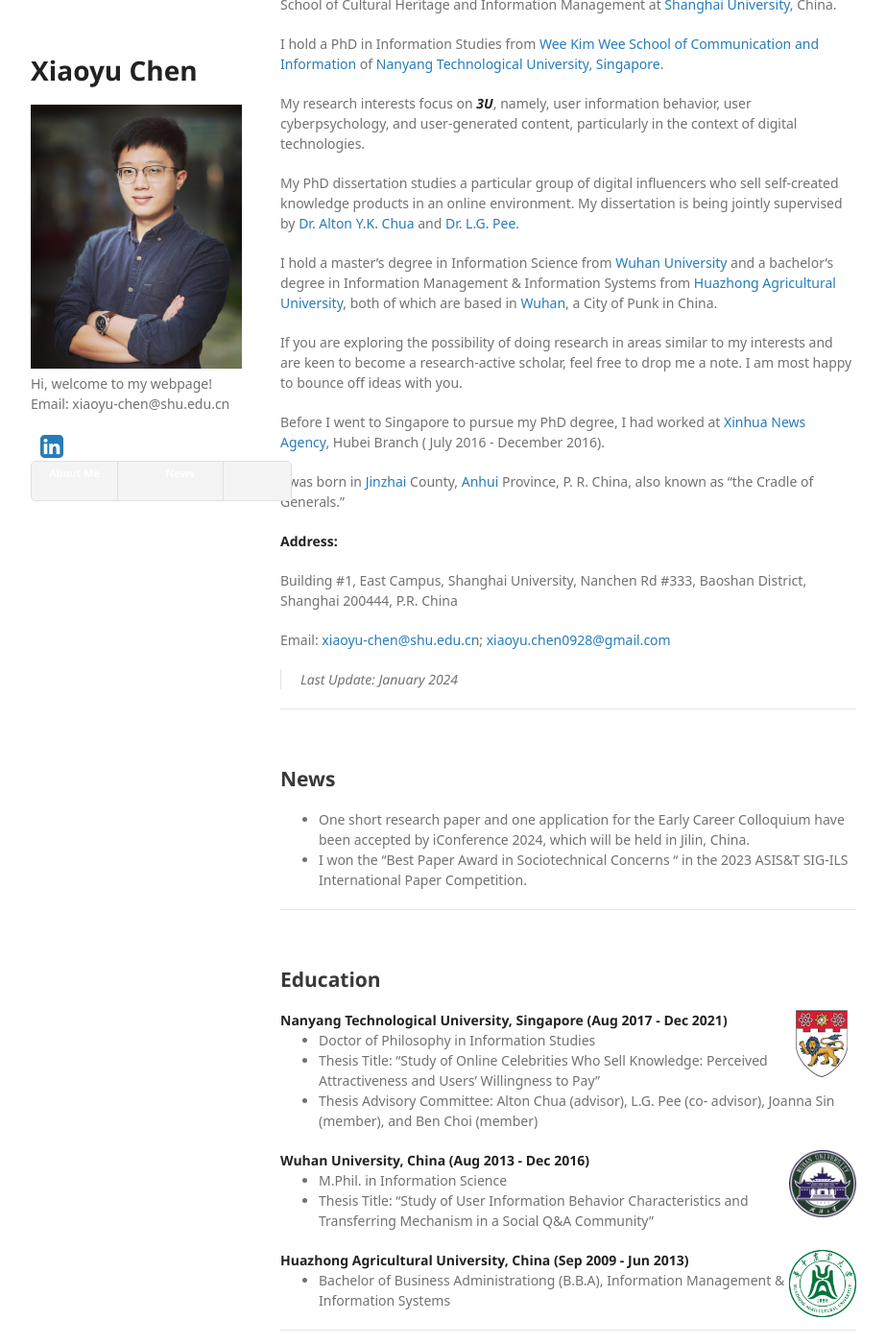
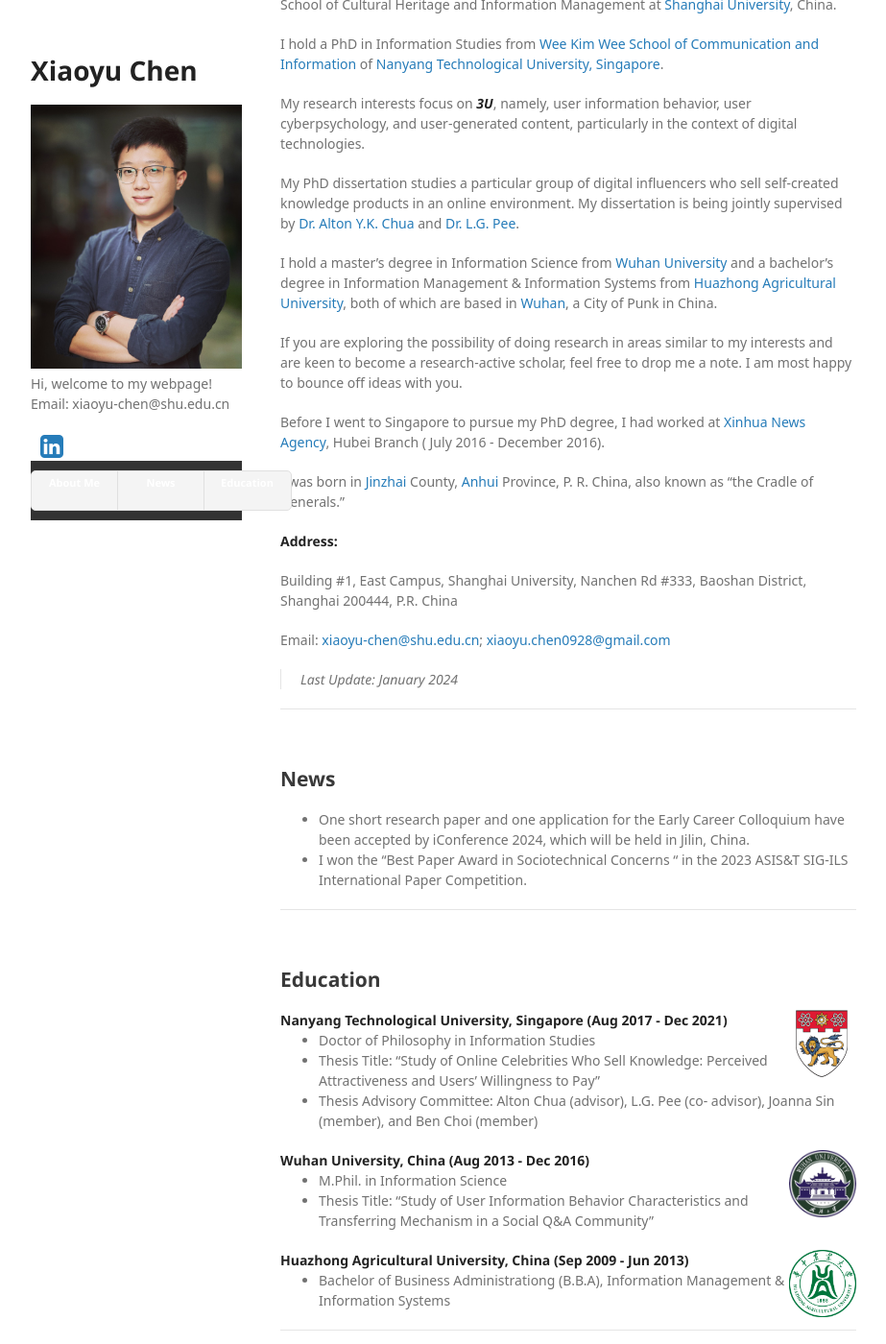
Before and after one commit to xiaoyu0928/xiaoyu0928.github.io, a Jekyll site: the page built from index.md, in a window 1280 px wide and 1400 px high, scrolled down 220 px. Shown: the whole window at 96% size, without its empty margins (178-1101 px from the left). Built offline with Jekyll 4.4.1, drawn with Linux system fonts in a browser that asks for light colours; some web fonts are replaced; a style sheet for code colours, icons or effects is not loaded; our own code applies the rules of GitHub Pages for plain Markdown files.

Commit message:
Update style.scss

```diff
--- a/assets/css/style.scss
+++ b/assets/css/style.scss
@@ -3,6 +3,10 @@
 
 @import "jekyll-theme-minimal";
 .main-navigation {
+background-color: #333; // Dark background for visibility
+  color: white; // White text for contrast
+  padding: 10px 0; // Padding for some spacing around links
+  width: 100%; // Full width to accommodate longer links or content
 
   ul {
     list-style: none;
@@ -11,8 +15,8 @@
   }
 
   li {
-    display: inline;
-    margin-right: 20px;
+    display: block; // Each link on a new line
+    margin-bottom: 10px; // Space between links
   }
 
   a {
```
